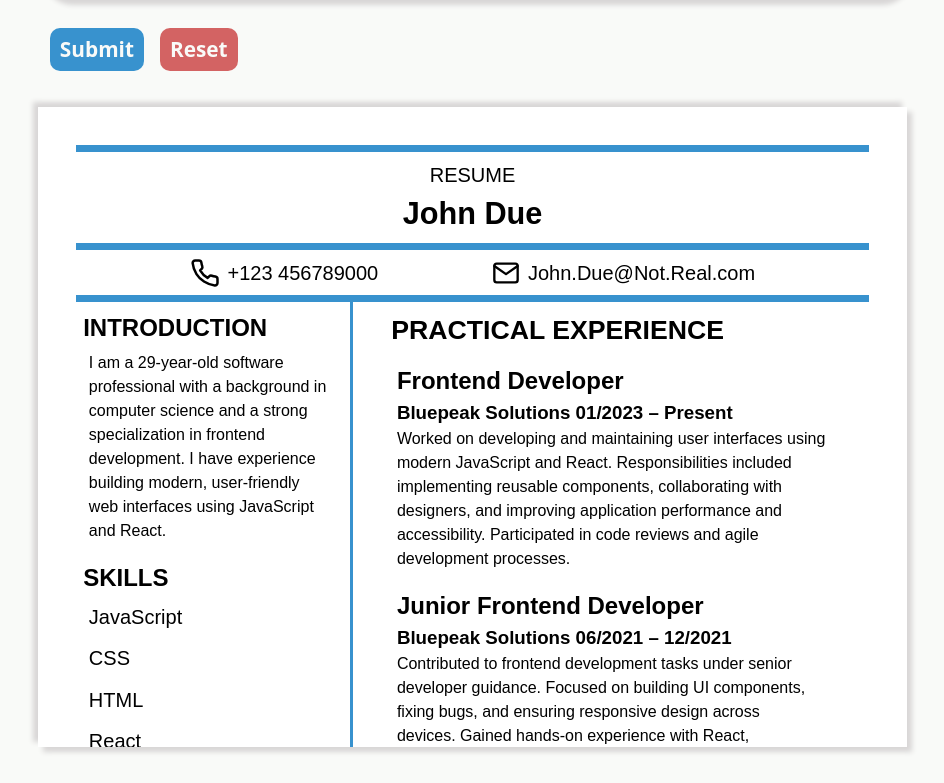
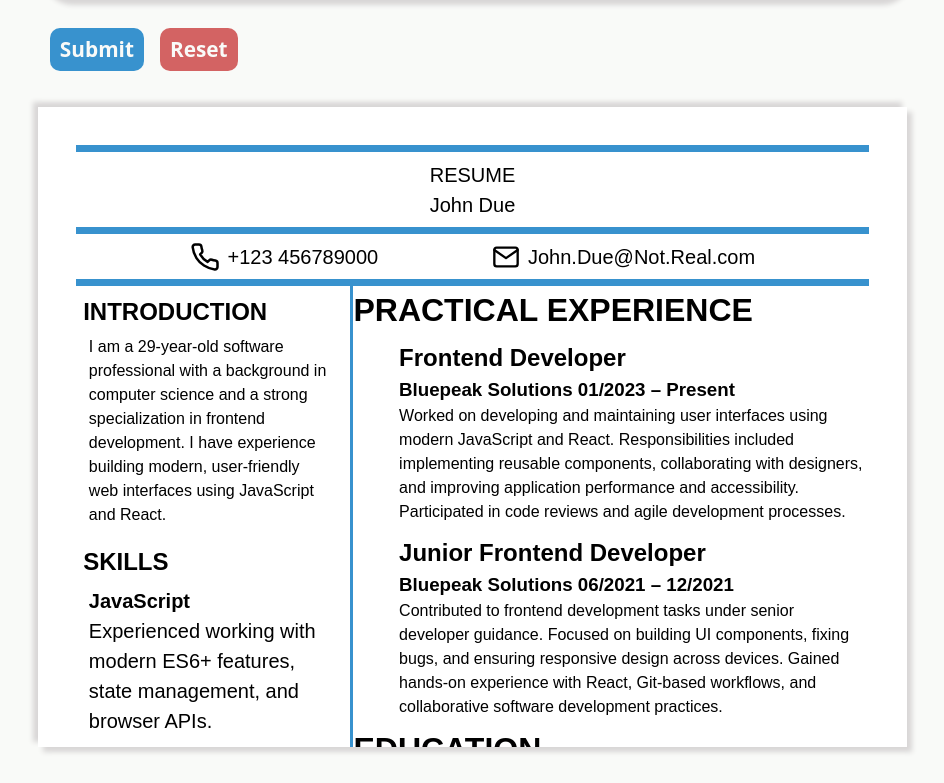
Before and after one commit to V1IRuZ/cv-application, a React (Vite) app: page / in a window 1280 px wide. Shown: the part 1303-2086 px from the top of the page, without its empty margins (160-1104 px from the left). Built offline with nearby package versions, Linux system fonts and the light colour scheme.

Commit message:
feat(resume): apply descriptions to skills

```diff
--- a/src/components/Resume.jsx
+++ b/src/components/Resume.jsx
@@ -44,7 +44,13 @@ function SkillsList({ mainSkills }) {
   return (
     <ul>
       {mainSkills.map(
-        (item) => item.skill && <li key={item.id}>{item.skill}</li>,
+        (item) =>
+          item.skill && (
+            <li key={item.id}>
+              <h4>{item.skill}</h4>
+              {item.description && <p>{item.description}</p>}
+            </li>
+          ),
       )}
     </ul>
   );
@@ -66,8 +72,10 @@ export default function Resume({
         <div className="resume" style={{ fontFamily: custom.font }}>
           <div className="top" style={{ borderColor: custom.color }}>
             <div className="resume-header">
-              {custom.resumeTitle && <h1>{custom.resumeTitle}</h1>}
-              <h2>{name}</h2>
+              {custom.resumeTitle && (
+                <h1 className="resume-main-title">{custom.resumeTitle}</h1>
+              )}
+              <h1 className="resume-name">{name}</h1>
             </div>
           </div>
           <div className="resume-contact" style={{ borderColor: custom.color }}>
@@ -98,18 +106,18 @@ export default function Resume({
               </div>
             </div>
             <div className="main">
-              <div className="resume-section1">
+              <div className="resume-jobs">
                 {custom.jobsTitle && <h1>{custom.jobsTitle}</h1>}
                 <ExperienceList
                   experienceData={jobsData}
-                  className={"section1-list"}
+                  className={"jobs-list"}
                 />
               </div>
-              <div className="resume-section2">
+              <div className="resume-education">
                 {custom.educationTitle && <h1>{custom.educationTitle}</h1>}
                 <ExperienceList
                   experienceData={educationData}
-                  className={"section2-list"}
+                  className={"education-list"}
                 />
               </div>
             </div>
```
